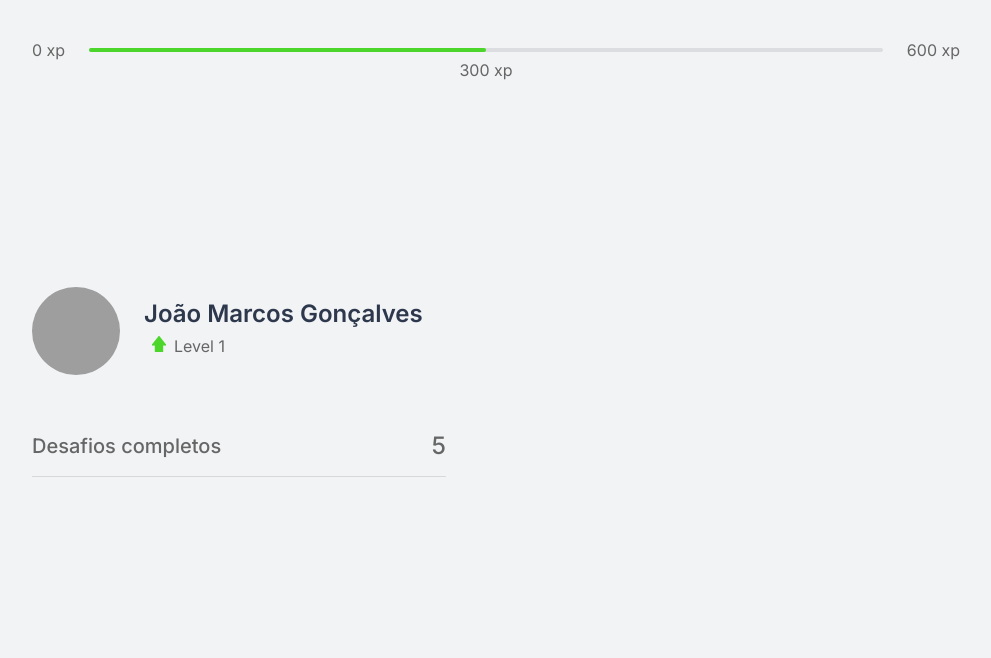
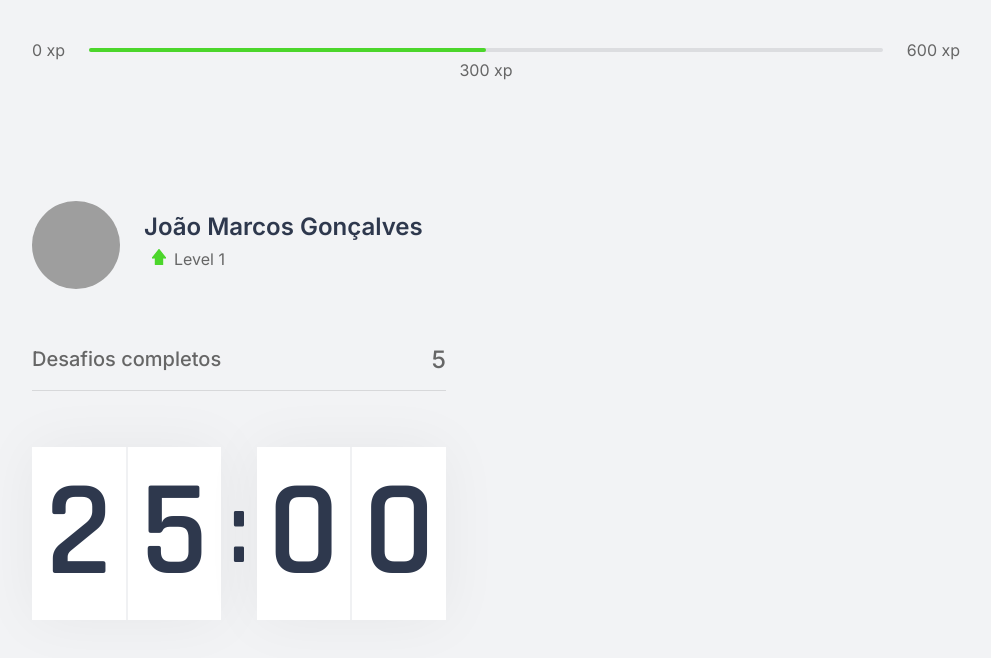
Before and after one commit to JonneBR/nlw4-next, a Next.js app: page / in a window 1280 px wide. Shown: the top 658 px of the page, without its empty margins (144-1135 px from the left). Built offline with nearby package versions, Linux system fonts and the light colour scheme; grey boxes are pictures that could not be loaded.

Commit message:
countdown component and css module

```diff
--- /dev/null
+++ b/src/components/Countdown.tsx
@@ -0,0 +1,17 @@
+import styles from '../styles/components/Countdown.module.css';
+
+export function Countdown() {
+  return (
+    <div className={styles.countdownContainer}>
+      <div>
+        <span>2</span>
+        <span>5</span>
+      </div>
+      <span>:</span>
+      <div>
+        <span>0</span>
+        <span>0</span>
+      </div>
+    </div>
+  );
+}
--- a/src/pages/index.tsx
+++ b/src/pages/index.tsx
@@ -1,4 +1,5 @@
 import { CompletedChallenge } from '../components/CompletedChallenge';
+import { Countdown } from '../components/Countdown';
 import { ExperienceBar } from '../components/ExperienceBar';
 import { Profile } from '../components/Profile';
 
@@ -12,6 +13,7 @@
         <div>
           <Profile />
           <CompletedChallenge />
+          <Countdown />
         </div>
         <div></div>
       </section>
--- /dev/null
+++ b/src/styles/components/Countdown.module.css
@@ -0,0 +1,37 @@
+.countdownContainer {
+  display: flex;
+  align-items: center;
+  font-family: Rajdhani;
+  font-weight: 600;
+  color: var(--title);
+}
+
+.countdownContainer > div {
+  flex: 1;
+
+  display: flex;
+  align-items: center;
+  justify-content: space-evenly;
+
+  background: var(--white);
+  box-shadow: 0 0 60px rgba(0, 0, 0, 0.05);
+  font-size: 8.5rem;
+  text-align: center;
+}
+
+.countdownContainer > div span {
+  flex: 1;
+}
+
+.countdownContainer > div span:first-child {
+  border-right: 1px solid #f0f1f3;
+}
+
+.countdownContainer > div span:last-child {
+  border-left: 1px solid #f0f1f3;
+}
+
+.countdownContainer > span {
+  font-size: 6.25rem;
+  margin: 0 0.5rem;
+}
```
